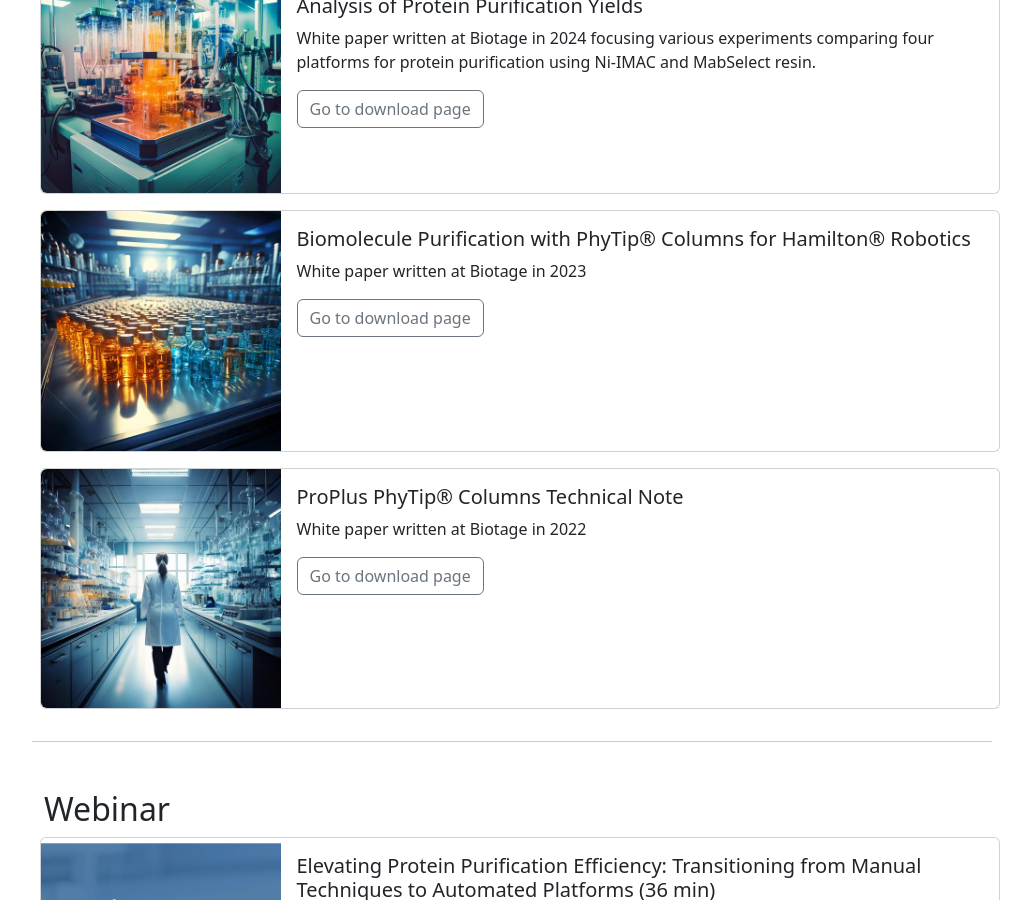
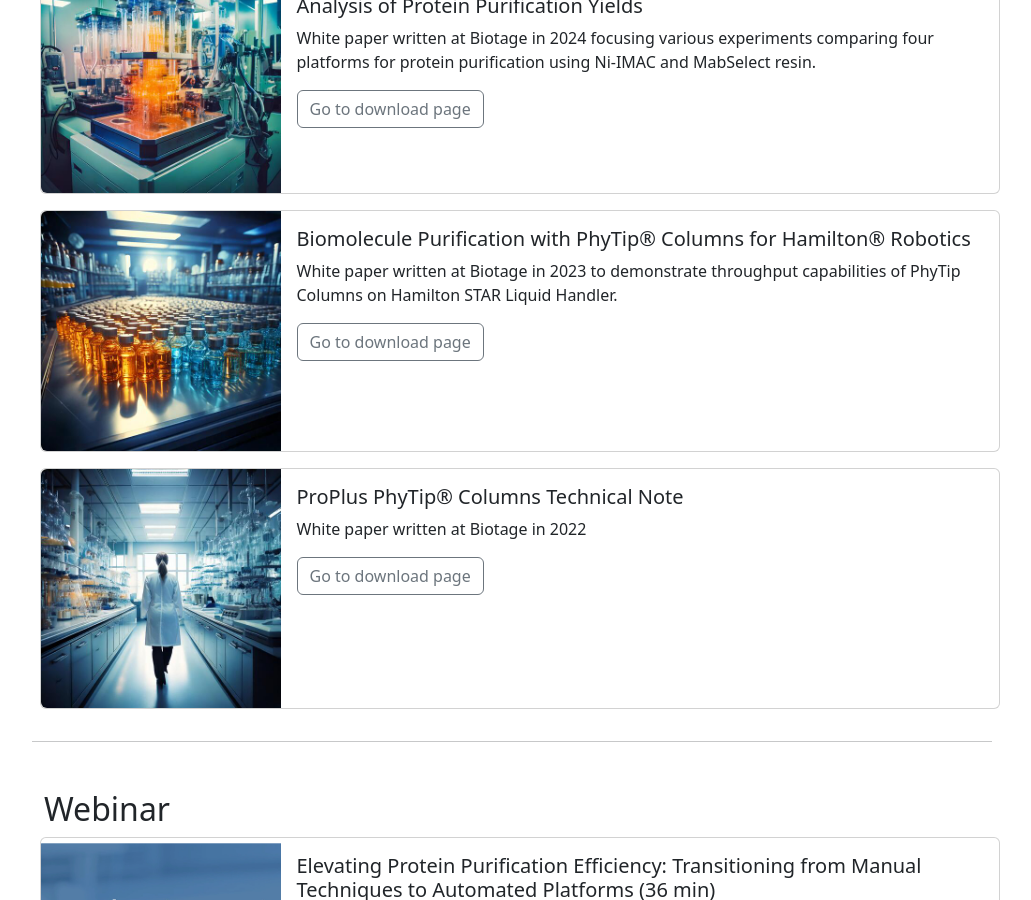
Before and after one commit to gkerkow/gkerkow.github.io, a Jekyll site: the page built from public-work.html, in a window 1280 px wide and 900 px high, scrolled down 586 px. Shown: the whole window, without its empty margins (128-1159 px from the left). Built offline with Jekyll 4.4.1, drawn with Linux system fonts in a browser that asks for light colours; comment, search, counter and statistics services are not loaded.

Commit message:
Updated Hamilton White Paper Description

```diff
--- a/_data/white_papers.yml
+++ b/_data/white_papers.yml
@@ -11,7 +11,7 @@
   url: "https://www.biotage.com/documents/phytip-comparing-protein-purification-yields-white-paper"
 
 - title: "Biomolecule Purification with PhyTip® Columns for Hamilton® Robotics"
-  description: "White paper written at Biotage in 2023"
+  description: "White paper written at Biotage in 2023 to demonstrate throughput capabilities of PhyTip Columns on Hamilton STAR Liquid Handler."
   image: "/assets/images/firefly_drug_vials_thumbnail.jpg"
   link_text: "Go to download page"
   url: "https://www.biotage.com/documents/phytip-hamilton-robotics-brochure"
```
